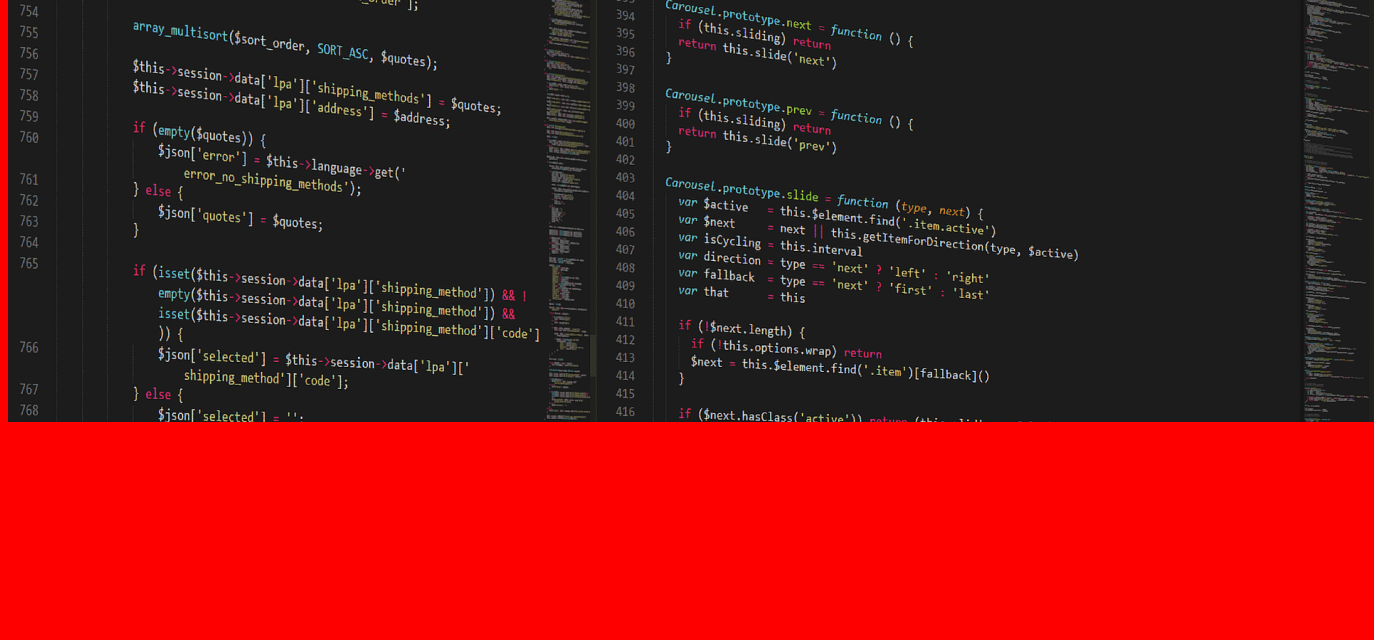
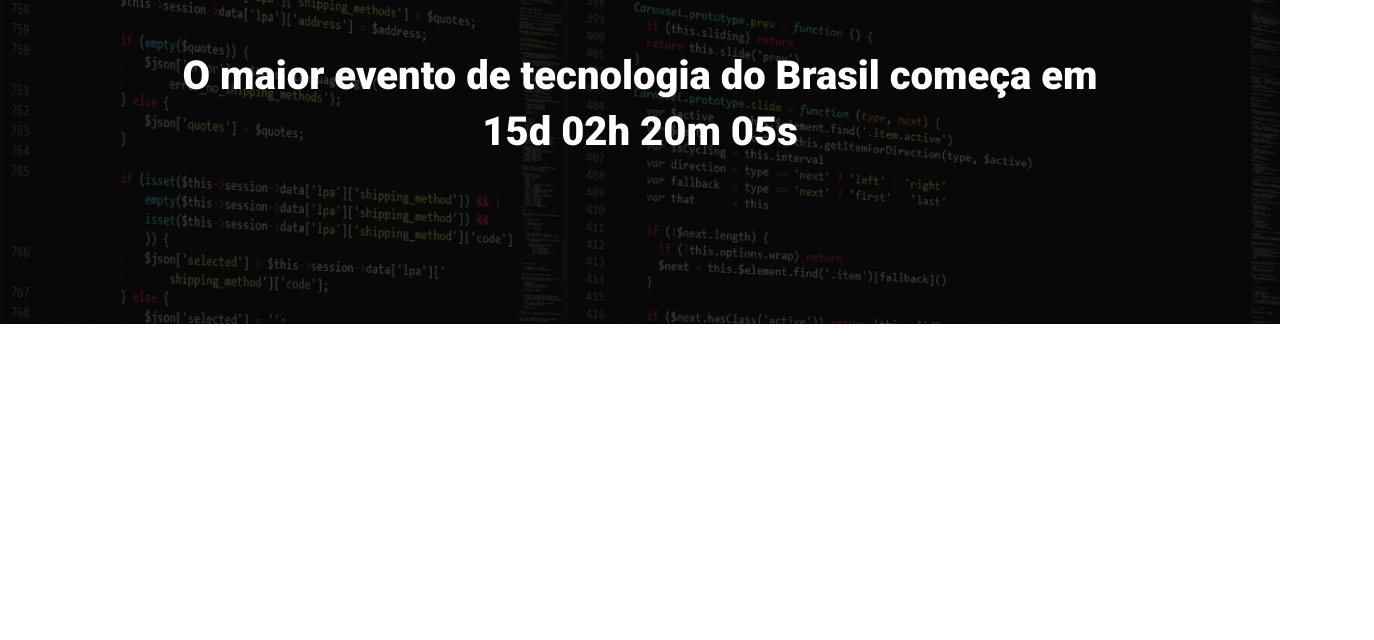
Before and after one commit to GuilhermeAlves148/ebac_tech_talks, a website built with Parcel: page src/index.html in a window 1280 px wide. Shown: the part 160-800 px from the top of the page, 1374 px wide, since content can reach past the window. Built offline with nearby package versions, Linux system fonts and the light colour scheme.

Commit message:
criando o hero

```diff
--- a/src/index.html
+++ b/src/index.html
@@ -3,12 +3,21 @@
 <head>
     <meta charset="UTF-8">
     <meta name="viewport" content="width=device-width, initial-scale=1.0">
-    <title>Document</title>
+    <title>Ebac Tech Talks</title>
+    <link rel="preconnect" href="https://fonts.googleapis.com">
+    <link rel="preconnect" href="https://fonts.gstatic.com" crossorigin>
+    <link href="https://fonts.googleapis.com/css2?family=Roboto:ital,wght@0,100;0,300;0,400;0,500;0,700;0,900;1,100;1,300;1,400;1,500;1,700;1,900&display=swap" rel="stylesheet">
     <link rel="stylesheet" href="styles/main.scss">
 </head>
 <body>
-    <h1>Olá mundo</h1>
-    <img src="images/fundo.png" alt="">
+    <header class="hero">
+        <div class="container">
+            <img class="hero__logo" src="images/ebac_logo.svg" alt="ebac_logo">
+            <p class="hero__text">
+                O maior evento de tecnologia do Brasil começa em 15d 02h 20m 05s
+            </p>
+        </div>
+    </header>
     <script src="scripts/main.js"></script>
 </body>
 </html>
--- /dev/null
+++ b/src/styles/_hero.scss
@@ -0,0 +1,51 @@
+.hero {
+    padding-top: 64px;
+    padding-bottom: 100px;
+    background-image: url(../images/fundo.png);
+    background-repeat: no-repeat;
+    background-size: cover;
+    position: relative;
+
+    .container {
+        position: relative;
+    }
+
+    &::before {
+        position: absolute;
+        top: 0;
+        left: 0;
+        width: 100%;
+        height: 100%;
+        background-color: #000;
+        content: '';
+        opacity: .7;
+    }
+
+    &__text {
+        margin-top: 64px;
+        margin-bottom: 64px;
+        font-size: 40px;
+        line-height: 56px;
+        font-weight: 800;
+        text-align: center;
+    }
+    &__logo {
+        margin: 0 auto;
+        height: 80px;
+        display: block;
+    }
+
+    @media (max-width:640px) {
+        padding: 40px 0;
+
+        &__logo {
+            height: 40px;
+        }
+
+        &__text {
+            font-size: 22px;
+            line-height: 24px;
+            margin: 24px 0;
+        }
+    }
+}
--- a/src/styles/main.scss
+++ b/src/styles/main.scss
@@ -1,3 +1,23 @@
-body {
-    background-color: red;
+@use 'hero';
+
+* {
+    margin: 0;
+    padding: 0;
+    box-sizing: border-box;
+    font-family: roboto, sans-serif;
+    color: #fff;
 }
+
+.container {
+    max-width: 960px;
+    width: 100%;
+    margin: 0 auto;
+
+    @media (max-width: 640px) {
+        max-width: 80%;
+    }
+
+    @media (max-width: 1024) {
+        max-width: 90%;
+    }
+}
```
